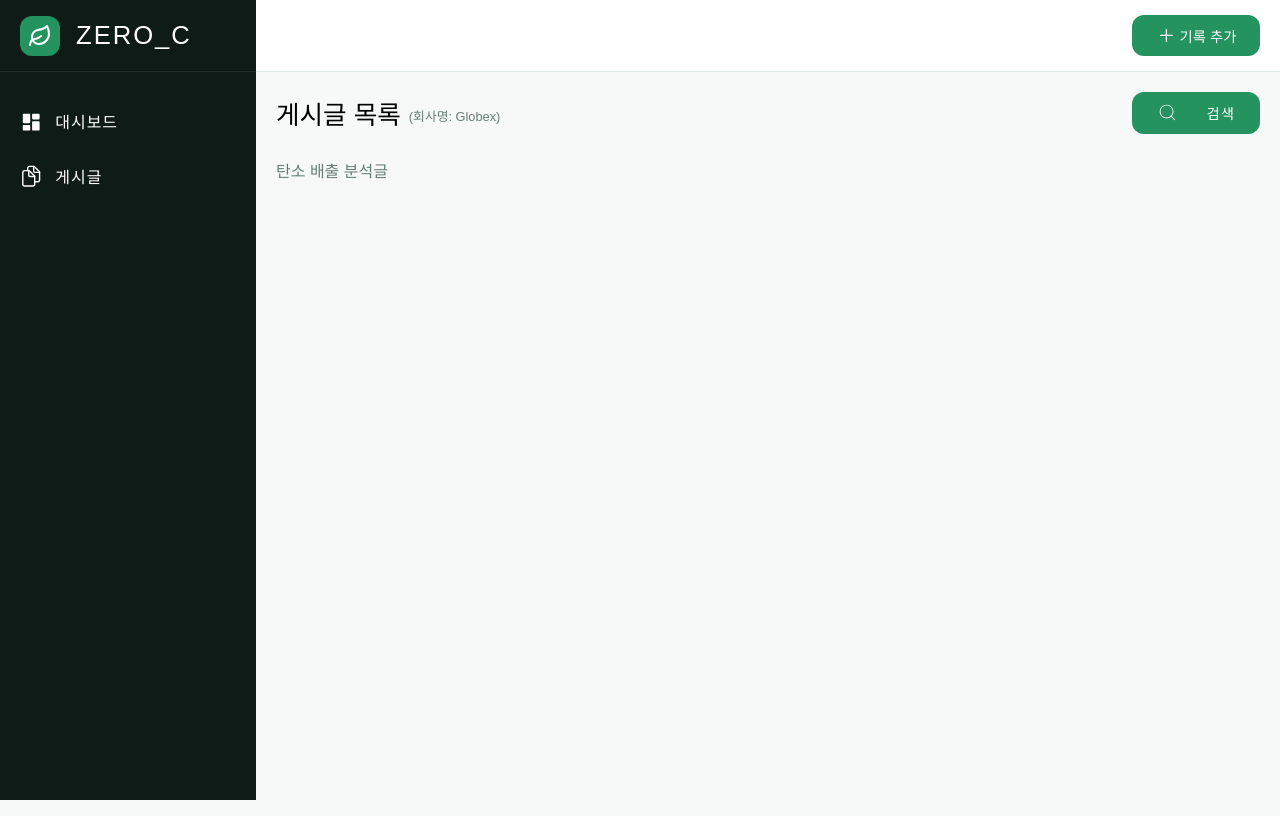
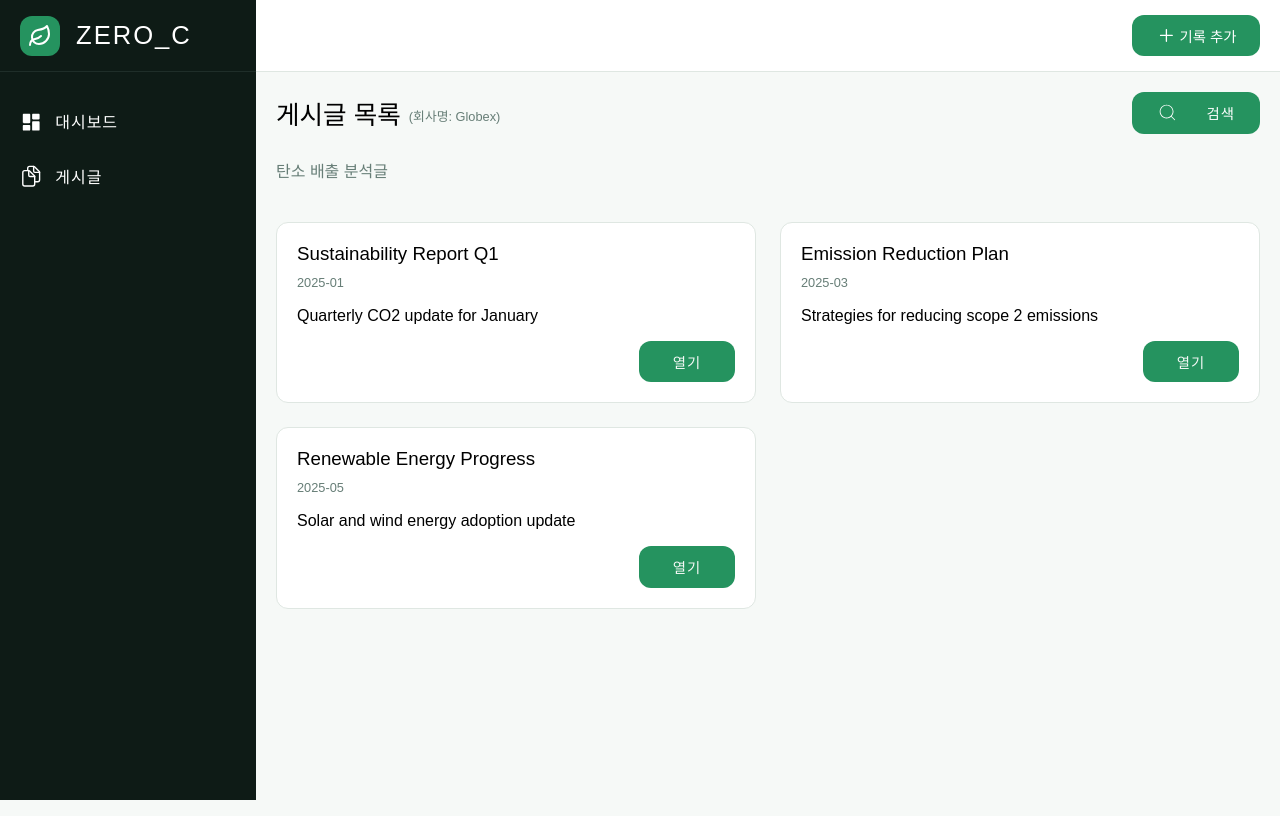
Before and after one commit to Hyunsoo-k/ZERO_C, a Next.js app: page /posts in a window 1280 px wide. Built offline with nearby package versions, Linux system fonts and the light colour scheme; a web font is replaced by a local one.

Commit message:
feat : postCard 컴포넌트 생성

```diff
--- a/src/components/cards/PostCard/PostCard.module.scss
+++ b/src/components/cards/PostCard/PostCard.module.scss
@@ -1,5 +1,65 @@
 @use "@/styles/variables" as *;
 
 .postCard {
+  display: flex;
+  flex-direction: column;
+  width: 100%;
+  height: 100%;
+  padding: $screen-padding-mobile;
+  border: 1px solid $border-base;
+  border-radius: $radius;
+  background-color: $bg-on-base;
 
+  @include tablet {
+    padding: $screen-padding-tablet;
+  }
+
+  @include desktop {
+    padding: $screen-padding-desktop
+  }
+
+  .header {
+    margin-bottom: 1rem;
+
+    .title {
+      overflow: hidden;
+      display: -webkit-box;
+      margin-bottom: 0.5rem;
+      font-weight: 500;
+      line-clamp: 2;
+      -webkit-box-orient: vertical;
+    }
+
+    .date {
+      font-size: 0.8rem;
+      color: $text-subtle;
+    }
+  }
+
+  .body {
+    margin-bottom: 1rem;
+  }
+
+  .footer {
+    margin-top: auto;
+
+    .openButton {
+      display: block;
+      width: 5rem;
+      height: 2.2rem;
+      margin-left: auto;
+      border: none;
+      border-radius: $radius;
+      background-color: $bg-brand;
+      color: $bg-base;
+      letter-spacing: 1px;
+      cursor: pointer;
+
+      @include tablet {
+        width: 6rem;
+        height: 2.6rem;
+        font-size: 0.9rem;
+      }
+    }
+  }
 }
--- a/src/components/cards/PostCard/PostCard.tsx
+++ b/src/components/cards/PostCard/PostCard.tsx
@@ -1,14 +1,35 @@
+import { Post } from "@/types/post";
+
 import styles from "./PostCard.module.scss";
 
-export const PostCard = () => {
+type Props = {
+  post: Post
+};
+
+export const PostCard = ({ post }: Props) => {
+  const { title, content, dateTime } = post;
+
+  const handleButtonClick = () => {
+
+  };
+
   return (
     <article className={styles.postCard}>
       <header className={styles.header}>
-        <h3 className={styles.title}></h3>
+        <h3 className={styles.title}>{title}</h3>
+        <small className={styles.date}>{dateTime}</small>
       </header>
-      <div className={styles.body}></div>
+      <div className={styles.body}>
+        <p className={styles.content}>{content}</p>
+      </div>
       <footer className={styles.footer}>
-
+        <button
+          type="button"
+          onClick={handleButtonClick}
+          className={styles.openButton}
+        >
+          열기
+        </button>
       </footer>
     </article>
   );
```
